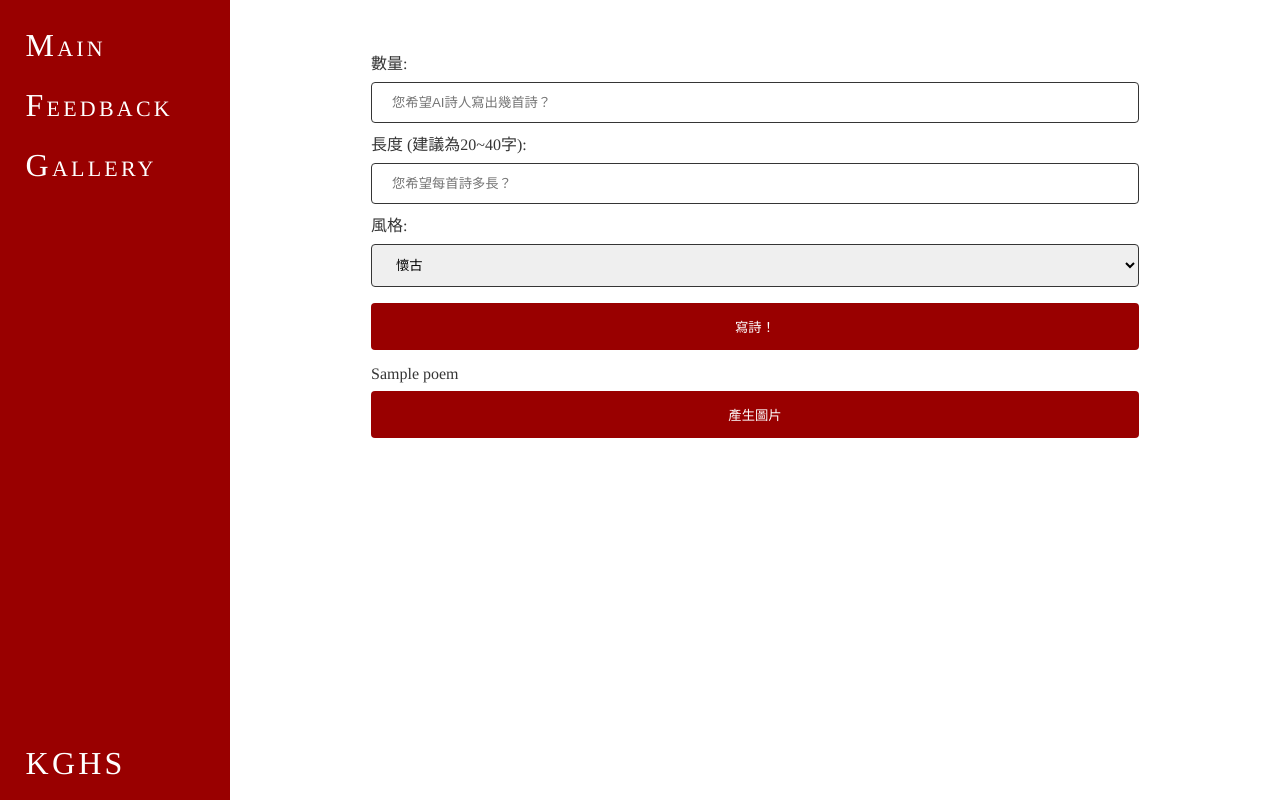
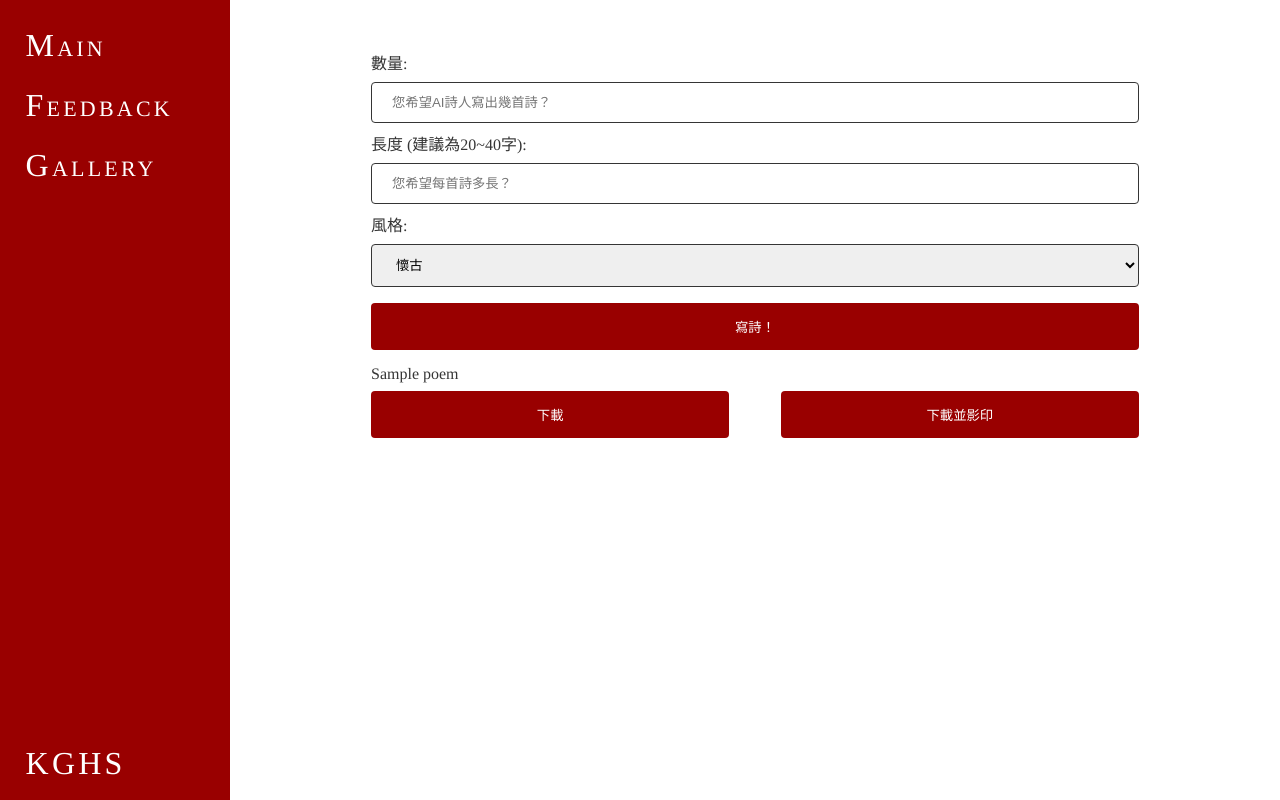
Before and after one commit to Q23RF/AIP_flask, a Flask app: template templates/main.html in a window 1280 px wide. Run offline with Flask 2, Linux system fonts and the light colour scheme; the template is opened without the code that fills it: most values are stand-ins (such as "Sample title", 1, 10 or a date in 2020).

Commit message:
line notify init + 2 buttons styled

```diff
--- a/main.py
+++ b/main.py
@@ -1,37 +1,32 @@
-from flask import Flask, render_template, request, redirect, url_for, send_from_directory
+from flask import Flask, render_template, request, send_from_directory
 from poet import write
 from mail import send
-from generate import write_on_img
-from werkzeug.utils import secure_filename
+from post import write_on_img, send_line
 
 app = Flask(__name__)
 
 @app.route('/', methods=["POST", "GET"])
 def main():
     if request.method == "POST":
-        if int(request.form["id"])==2:
-
-            print("generating img...")
-            p = request.form["poem"]
-            poem_list = p[2:-2].split("', '")
-            ptext=""
-            for line in poem_list:
-                ptext += line[:-2] + '\n'
-                print(line)
-            re = write_on_img(ptext).save("data/pc.png")
-            return send_from_directory('data', "pc.png", as_attachment=True)
-
-
-        else:
+        if int(request.form["id"])==1:	#寫詩
             n = int(request.form["n"])
             len = int(request.form["len"])
             style = int(request.form["style"])
             re = write(n, len, style)
             return render_template('main.html', poem=re)
+        else:	#下載
+            p = request.form["poem"]
+            poem_list = p[2:-2].split("', '")
+            ptext=""
+            for line in poem_list:
+                line = line.replace("\\n", "\n")
+                ptext += line
+            if int(request.form["id"])==3:	#要影印
+                send_line(ptext)
+            re = write_on_img(ptext).save("data/pc.png")
+            return send_from_directory('data', "pc.png", as_attachment=True)
 
-
-    else:
-        return render_template('main.html', poem='')
+    return render_template('main.html', poem='')
 
 
 @app.route('/feedback', methods=["POST", "GET"])
--- a/pyproject.toml
+++ b/pyproject.toml
@@ -11,6 +11,7 @@ Flask = "^2.1.3"
 jieba = "^0.42.1"
 Flask-Mail = "^0.9.1"
 Pillow-PIL = "^0.1dev"
+requests = "^2.28.1"
 
 [tool.poetry.dev-dependencies]
 python-lsp-server = {extras = ["yapf", "rope", "pyflakes"], version = "^1.5.0"}
--- a/static/style.css
+++ b/static/style.css
@@ -128,6 +128,14 @@ input[type=button] {
   margin-bottom: 15px;
 }
 
+.download {
+  width: 28vw;
+}
+.download-container {
+  width: 60vw;
+  display: flex;
+  justify-content: space-between;
+}
 
 button {
   width: 60vw;
--- a/templates/main.html
+++ b/templates/main.html
@@ -61,12 +61,18 @@
 	    {% endif %}
         <div>{{ l }}</div>
     {% endfor %}
-	<form method="post">
-		<input type="hidden" id="id" name="id" value=2>
-		<input type="hidden" id="poem" name="poem" value="{{p}}">
-    	<input type="submit" value="產生圖片">
-	</form>
-
+	<div class="download-container">
+		<form class="download" method="post">
+			<input type="hidden" id="id" name="id" value=2>
+			<input type="hidden" id="poem" name="poem" value="{{p}}">
+	    	<input type="submit" class="download" value="下載">
+		</form>
+		<form class="download" method="post">
+			<input type="hidden" id="id" name="id" value=3>
+			<input type="hidden" id="poem" name="poem" value="{{p}}">
+	    	<input type="submit" class="download" value="下載並影印">
+		</form>
+	</div>
   {% endfor %}
 </div>
 </div>
```
Also changed, not shown: post.py (renamed from generate.py, +9 -2 lines), data/pc.png, 2 other files.
